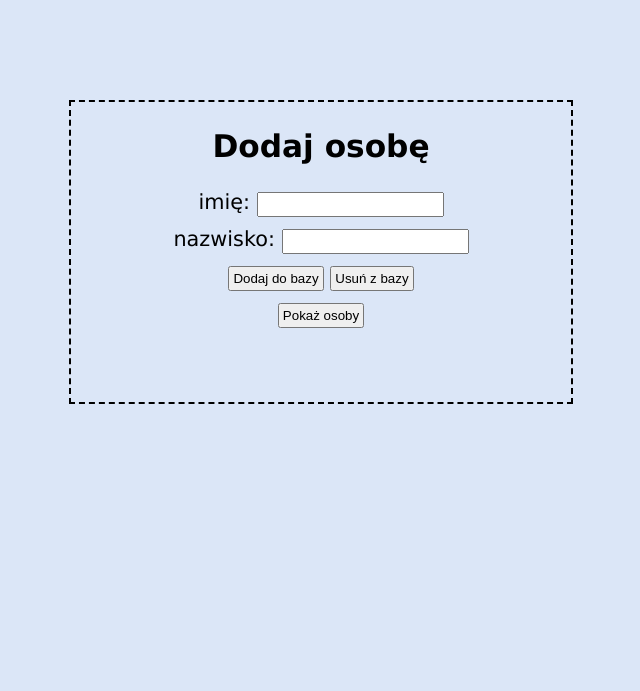
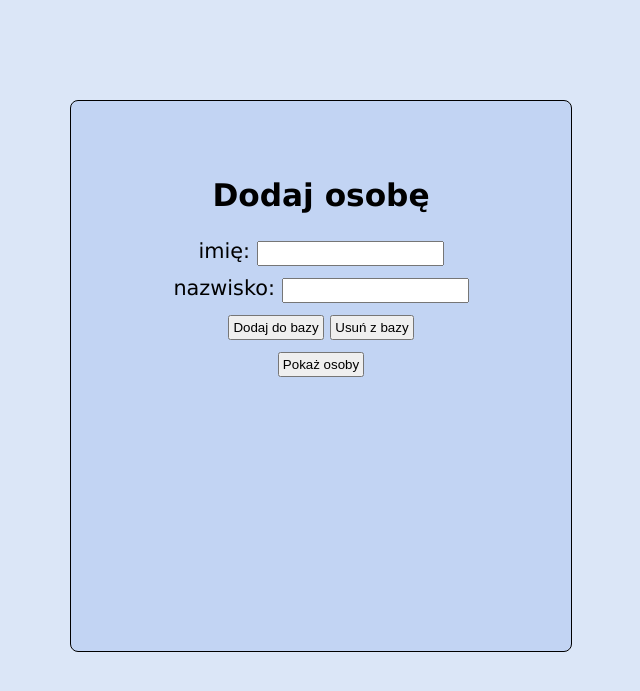
Before and after one commit to DominikSkulimowski/strona-mysql-php, a PHP site: page / in a window 1280 px wide. Shown: the top 691 px of the page, without its empty margins (319-959 px from the left). Run offline with PHP 8.4, Linux system fonts and the light colour scheme.

Commit message:
Add files via upload

```diff
--- a/index.php
+++ b/index.php
@@ -4,7 +4,7 @@
     <meta charset="UTF-8">
     <meta name="viewport" content="width=device-width, initial-scale=1.0">
     <title>Formularz</title>
-    <link rel="stylesheet" href="style.css">
+    <link rel="stylesheet" href="style.css?v=5">
 </head>
 <body>
     <div>
--- a/polaczenie.php
+++ b/polaczenie.php
@@ -1,3 +1,3 @@
 <?php
-$polaczenie = mysqli_connect("127.0.0.1", "strona", "test123", "formularz");
+$polaczenie = mysqli_connect("localhost", "root", "", "formularz");
 ?>
--- a/style.css
+++ b/style.css
@@ -2,16 +2,19 @@ body {
     margin: 50px;
     padding: 0;
     background-color: rgba(79, 130, 219, 0.2);
-    font-family: verdana;
+    font-family: Verdana;
 }
 
 div {
-    border: 2px dashed black;
+    border: 1px solid black;
+    background-color: rgba(79, 130, 219, 0.171);
     text-align: center;
     font-size: 130%;
     width: 500px;
-    height: 300px;
-    margin: 100px auto;
+    height: 500px;
+    margin: 100px auto 60px;
+    padding-top: 50px;
+    border-radius: 8px;
 }
 
 input {
@@ -36,3 +39,11 @@ th,
 td {
     padding: 10px 20px;
 }
+
+td {
+    text-align: center;
+}
+
+input[type="submit"] {
+    cursor: pointer;
+}
```
Also changed, not shown: README.md.
